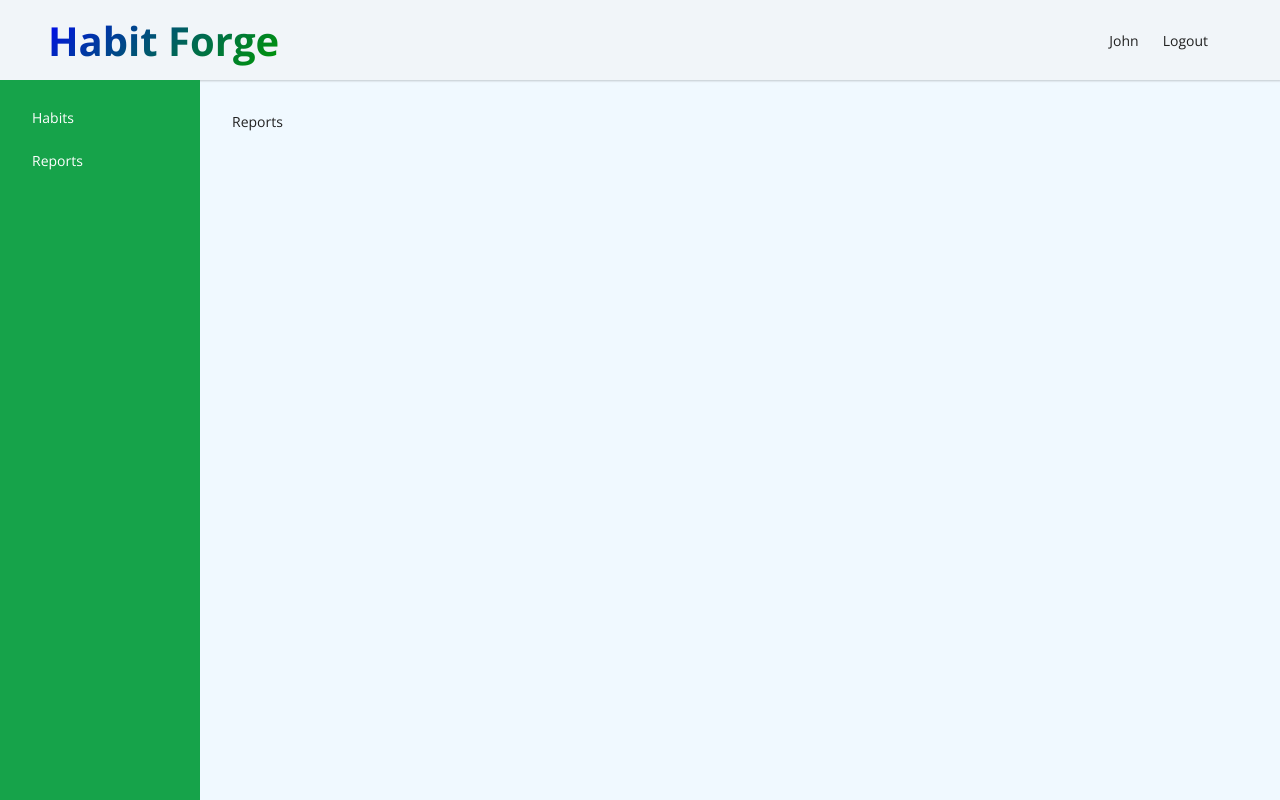
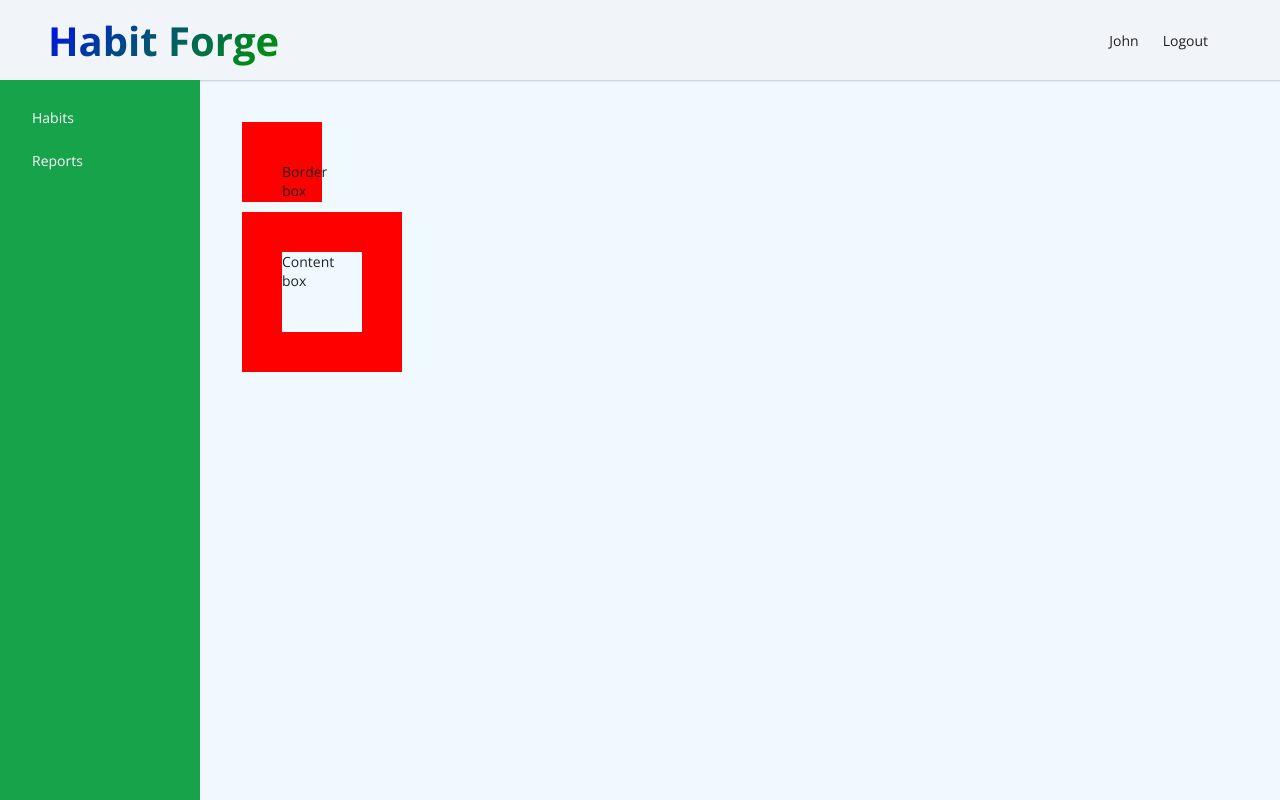
Before and after one commit to MarcinSkic/habit-tracker-react-frontend, a React (Vite) app: page /reports in a window 1280 px wide. Built offline with nearby package versions, Linux system fonts and the light colour scheme; no server answers; sample sign-in values are in the browser's storage.

Commit message:
Create requests for backend testing

```diff
--- a/src/index.css
+++ b/src/index.css
@@ -14,6 +14,23 @@
 
    --habit-form-width: 350px;
    --header-height-default-layout: 80px;
+}
+
+.border-box{
+    box-sizing: border-box;
+}
+
+.content-box {
+    box-sizing: content-box;
+}
+
+.border-box,
+.content-box{
+    margin: 10px;
+    padding: 0px;
+    border: 40px solid red;
+    height: 80px;
+    width: 80px;
 }
 
 * {
--- a/src/views/Habit.jsx
+++ b/src/views/Habit.jsx
@@ -1,9 +1,30 @@
-import React, { useState } from 'react'
+import React, { useEffect, useState } from 'react'
 import Icon from '@mdi/react';
 import { mdiClose , mdiMinus, mdiCheck} from '@mdi/js';
+import axiosClient from '../axios-client';
 
 export default function Habit(props) {
     const [marked,setMarked] = useState(null);
+
+    function onHabitStateClicked(){
+        setMarked(!marked);
+
+        const payload = {
+            habit_id: props.habit.id,
+            mark_date: new Date(),
+            state: marked ? 'done' : 'failed',
+            value: null
+        }
+
+        axiosClient.post('/daymark/store',payload)
+        .then((response)=>{
+            console.log("STORE DAY MARK",response);
+        })
+        .catch((error) => {
+
+            console.log(error.response.data.errors);
+        })
+    }
 
     return (
     <div className='habit'>
@@ -14,7 +35,7 @@ export default function Habit(props) {
         </span>
         <span
             className='habit-state'
-            onClick={() => {setMarked(!marked)}}
+            onClick={() => {onHabitStateClicked()}}
         >
             {marked === null &&
                 <Icon path={mdiMinus} size={1} />
--- a/src/views/HabitForm.jsx
+++ b/src/views/HabitForm.jsx
@@ -63,14 +63,12 @@ export default function HabitForm(props){
         props.onSubmit();
     }
 
-
-
     return (
-        <form onSubmit={onSubmit} className="hidden">
+        <form onSubmit={onSubmit}>
             <input ref={typeRef} type="hidden" name="type" defaultValue={props.habit !== null ? props.habit.type : "positiveYN"}></input>
             <input ref={colorRef} type="color" name="color" defaultValue={props.habit !== null ? props.habit.color : ""}></input>
             <label htmlFor="title">Name</label>
-            <input ref={titleRef} type="text" name="title" id="title" placeholder="e.g. Exercise" defaultValue={props.habit !== null ? props.habit.title : ""}></input>
+            <input ref={titleRef} type="text" name="title" id="title" placeholder="e.g. Exercise" defaultValue={props.habit?.title ?? ""}></input>
             <label htmlFor="description">Description</label>
             <input ref={descriptionRef} type="text" name="description" id="description" placeholder="e.g. Did I exercise today" defaultValue={props.habit !== null ? props.habit.description : ""}></input>
             <div className="frequency">
--- a/src/views/Habits.jsx
+++ b/src/views/Habits.jsx
@@ -14,6 +14,7 @@ export default function Habits(){
 
     useEffect(() => {
         getHabits();
+        getHabitStates();
     },[]);
 
     function onSubmit(){
@@ -34,6 +35,17 @@ export default function Habits(){
 
             console.log(error.response.data.errors);
             setIsLoading(false);
+        })
+    }
+
+    function getHabitStates() {
+        axiosClient.post('/daymarks',{date: new Date()})
+        .then((response)=>{
+            console.log("READ HABIT STATES",response);
+        })
+        .catch((error) => {
+
+            console.log(error.response.data.errors);
         })
     }
 
--- a/src/views/Reports.jsx
+++ b/src/views/Reports.jsx
@@ -2,6 +2,13 @@ import React from 'react'
 
 export default function Reports() {
   return (
-    <div>Reports</div>
+    <>
+      <div className='border-box'>
+        Border box
+      </div>
+      <div className='content-box'>
+        Content box
+      </div>
+    </>
   )
 }
```
Also changed, not shown: 1 other file (tests, documents, lock files or other folders).
